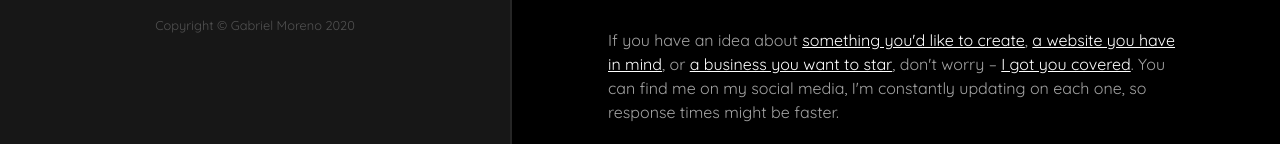
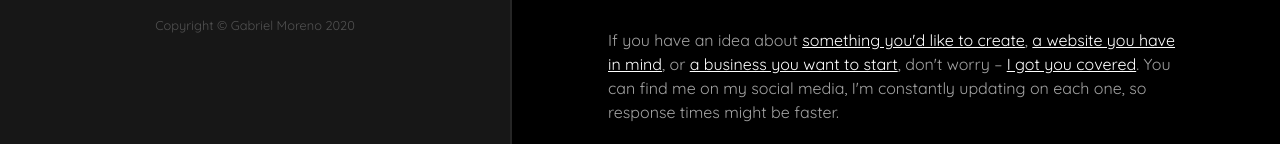
Before and after one commit to gantoreno/portfolio, a React (Create React App) app: page /contact in a window 1280 px wide. Shown: the part 652-796 px from the top of the page. Built offline with nearby package versions, Linux system fonts and the light colour scheme.

Commit message:
Fix typo on ContactView

```diff
--- a/src/views/contact/ContactView.jsx
+++ b/src/views/contact/ContactView.jsx
@@ -27,10 +27,10 @@ const ContactView = () => {
           If you have an idea about{' '}
           <u className="text-white">something you'd like to create</u>,{' '}
           <u className="text-white">a website you have in mind</u>, or{' '}
-          <u className="text-white">a business you want to star</u>, don't worry
-          – <u className="text-white">I got you covered</u>. You can find me on
-          my social media, I'm constantly updating on each one, so response
-          times might be faster.
+          <u className="text-white">a business you want to start</u>, don't
+          worry – <u className="text-white">I got you covered</u>. You can find
+          me on my social media, I'm constantly updating on each one, so
+          response times might be faster.
         </p>
         <div className="flex xl:flex-col xl:items-center xl:justify-center">
           <div className="w-full mb-12 text-center text-xl text-gray-600">
```
